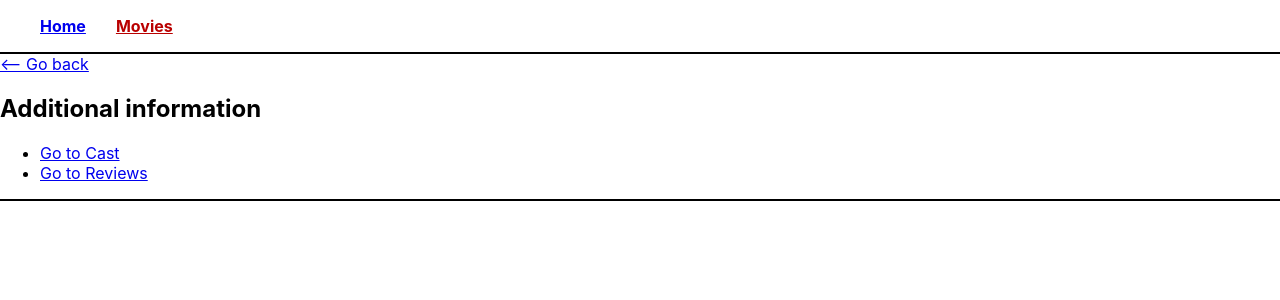
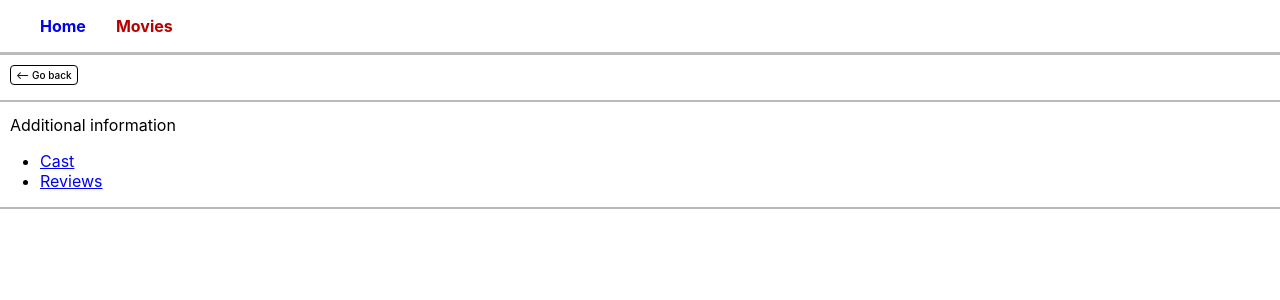
Before and after one commit to EugeneAndroschuk/goit-react-hw-05-movies, a React (Create React App) app: page /goit-react-hw-05-movies/movies/1 in a window 1280 px wide. Shown: the top 300 px of the page. Built offline with nearby package versions, Linux system fonts and the light colour scheme; no server answers.

Commit message:
goback link

```diff
--- a/package.json
+++ b/package.json
@@ -12,6 +12,7 @@
     "react-dom": "^18.1.0",
     "react-router-dom": "^6.10.0",
     "react-scripts": "5.0.1",
+    "styled-components": "^5.3.9",
     "web-vitals": "^2.1.3"
   },
   "scripts": {
--- a/src/components/Reviews/Reviews.jsx
+++ b/src/components/Reviews/Reviews.jsx
@@ -1,6 +1,7 @@
 import { useParams } from 'react-router-dom';
 import { useState, useEffect } from 'react';
 import GetMovies from 'services/fetchMovies';
+import css from './reviews.module.css';
 
 const Reviews = () => {
   const { movieId } = useParams();
@@ -24,7 +25,7 @@ const Reviews = () => {
           <ul>
             {reviews.data.results.map(result => (
               <li key={result.id}>
-                <p>Author: {result.author}</p>
+                <p className={css.author}>Author: {result.author}</p>
                 <p>{result.content}</p>
               </li>
             ))}
--- /dev/null
+++ b/src/components/Reviews/reviews.module.css
@@ -0,0 +1,3 @@
+.author {
+    font-weight: 700;
+}
--- a/src/components/SharedLayout.jsx
+++ b/src/components/SharedLayout.jsx
@@ -8,12 +8,12 @@ const SharedLayout = () => {
           <nav>
             <ul className={css['nav-ul']}>
               <li>
-                <NavLink to="/">
+                <NavLink to="/" style={{ textDecoration: 'none' }}>
                   Home
                 </NavLink>
               </li>
               <li>
-                <NavLink to="/movies">
+                <NavLink to="/movies" style={{ textDecoration: 'none' }}>
                   Movies
                 </NavLink>
               </li>
--- a/src/components/SharedLayout.module.css
+++ b/src/components/SharedLayout.module.css
@@ -1,5 +1,5 @@
 .header {
-    border-bottom: 2px solid black;
+    border-bottom: 3px solid rgb(187, 186, 186);
 }
 
 .nav-ul {
--- a/src/pages/Home/Home.jsx
+++ b/src/pages/Home/Home.jsx
@@ -1,6 +1,7 @@
 import { useEffect, useState } from 'react';
 import { Link, useLocation } from 'react-router-dom';
 import GetMovies from 'services/fetchMovies';
+import css from './Home.module.css';
 
 const Home = () => {
   const [moviesTrend, setMoviesTrend] = useState([]);
@@ -12,7 +13,7 @@ const Home = () => {
   }, []);
 
   return (
-    <>
+    <div className={css['home-page']}>
       <h1>Trending today</h1>
       <ul>
         {moviesTrend.map(movie => (
@@ -23,7 +24,7 @@ const Home = () => {
           </li>
         ))}
       </ul>
-    </>
+    </div>
   );
 };
 
--- /dev/null
+++ b/src/pages/Home/Home.module.css
@@ -0,0 +1,3 @@
+.home-page {
+    padding: 10px;
+}
--- a/src/pages/MovieDetails/MovieDetails.jsx
+++ b/src/pages/MovieDetails/MovieDetails.jsx
@@ -1,25 +1,15 @@
-import { useEffect, useState, useRef } from 'react';
+import { useEffect, useState } from 'react';
 import { useParams, Outlet, Link, useLocation } from 'react-router-dom';
 import css from './MovieDetails.module.css';
 import GetMovies from 'services/fetchMovies';
+import { GoBackBtn } from './MovieDetails.styled';
 
 const MovieDetails = () => {
-  const isFirstRenderLocation = useRef(true);
   const { movieId } = useParams();
   const [movie, setMovie] = useState({});
   const [isMovie, setIsMovie] = useState(false);
-  const [movieLocation, setMovieLocation] = useState();
   const location = useLocation();
-
-  useEffect(() => {
-    if (isFirstRenderLocation.current) {
-      if (location.state) setMovieLocation({ ...location.state.from });
-      else setMovieLocation({ }) ;
-      isFirstRenderLocation.current = false;
-      return;
-    }
-  } ,[location]);
-
+  const goBackLink = location.state?.from ?? '/';
 
   useEffect(() => {
     const movieRequest = GetMovies.getMovieDetails(movieId);
@@ -30,8 +20,9 @@ const MovieDetails = () => {
   }, [movieId]);
 
   return (
-    <div className={css['movies-page']}>
-      <Link to={movieLocation ? movieLocation : '/'}>{`<-- Go back`}</Link>
+    <div>
+      <section className={css['movie-details']}>
+        <GoBackBtn to={goBackLink}>{`<-- Go back`}</GoBackBtn>
         {isMovie && (
           <div className={css['movie-card']}>
             {movie.data.poster_path ? (
@@ -42,15 +33,15 @@ const MovieDetails = () => {
             ) : (
               'No Poster'
             )}
-          <div className={css['movie-info']}>
+            <div>
               <h1>
-              {movie.data.original_title} ({movie.data.release_date.slice(0, 4)}
-              )
+                {movie.data.original_title} (
+                {movie.data.release_date.slice(0, 4)})
               </h1>
               <p>User Score: {Math.round(movie.data.vote_average * 10)}%</p>
-            <p>Overview</p>
+              <p className={css['movie-prop']}>Overview</p>
               <p>{movie.data.overview}</p>
-            <p>Genres</p>
+              <p className={css['movie-prop']}>Genres</p>
               <p>
                 {movie.data.genres.reduce(
                   (acc, genre) => acc + genre.name + ' ',
@@ -60,14 +51,20 @@ const MovieDetails = () => {
             </div>
           </div>
         )}
+      </section>
+
       <section className={css.information}>
-        <h2>Additional information</h2>
+        <h2 className={css['additional-info']}>Additional information</h2>
         <ul>
           <li>
-            <Link to="cast">Go to Cast</Link>
+            <Link to="cast" state={{ from: goBackLink }}>
+              Cast
+            </Link>
           </li>
           <li>
-            <Link to="reviews">Go to Reviews</Link>
+            <Link to="reviews" state={{ from: goBackLink }}>
+              Reviews
+            </Link>
           </li>
         </ul>
       </section>
--- a/src/pages/MovieDetails/MovieDetails.module.css
+++ b/src/pages/MovieDetails/MovieDetails.module.css
@@ -1,15 +1,31 @@
-.movies-page {
-    padding-bottom: 50px;
+.movie-details {
+    padding: 10px;
+    font-size: 14px;
+    border-bottom: 2px solid rgb(187, 186, 186);
+}
+
+Link {
+    display: inline-block;
+    border: 1px solid black;
+    margin-bottom: 5px;
 }
 
 .movie-card {
     display: flex;
     gap: 20px;
-    border-bottom: 2px solid black;
 }
 
-/* .movie-info {} */
+.movie-prop {
+    font-size: 16px;
+    font-weight: 700;
+}
 
 .information {
-    border-bottom: 2px solid black;
+    border-bottom: 2px solid rgb(187, 186, 186);
 }
+
+.additional-info {
+    padding-left: 10px;
+    font-size: 16px;
+    font-weight: 400;
+}
--- /dev/null
+++ b/src/pages/MovieDetails/MovieDetails.styled.js
@@ -0,0 +1,18 @@
+import styled from 'styled-components';
+import { Link } from 'react-router-dom';
+
+export const GoBackBtn = styled(Link)`
+display: inline-block;
+  padding: 3px 5px;
+  border: 1px solid black;
+  border-radius: 4px;
+  font-size: 10px;
+  text-decoration: none;
+  color: black;
+  font-weight: 500;
+  margin-bottom: 5px;
+
+  &:hover {
+    background-color: rgb(235,235,235);
+  }
+`;
--- a/src/pages/Movies/Movies.jsx
+++ b/src/pages/Movies/Movies.jsx
@@ -1,6 +1,7 @@
 import { useSearchParams, Link, useLocation } from 'react-router-dom';
 import { useEffect, useState } from 'react';
 import GetMovies from 'services/fetchMovies';
+import css from './Movies.module.css';
 
 const Movies = () => {
   const [inputValue, setInputValue] = useState('');
@@ -29,7 +30,7 @@ const Movies = () => {
   };
 
   return (
-    <div>
+    <div className={css['movies-page']}>
       <form action="" onSubmit={onFormSubmit}>
         <input type="text" value={inputValue} onChange={handleValue} />
         <button type="submit">Search</button>
--- /dev/null
+++ b/src/pages/Movies/Movies.module.css
@@ -0,0 +1,3 @@
+.movies-page {
+    padding: 10px;
+}
```
Also changed, not shown: 1 other file (tests, documents, lock files or other folders). Lines whose indentation alone changed are shown as unchanged.
